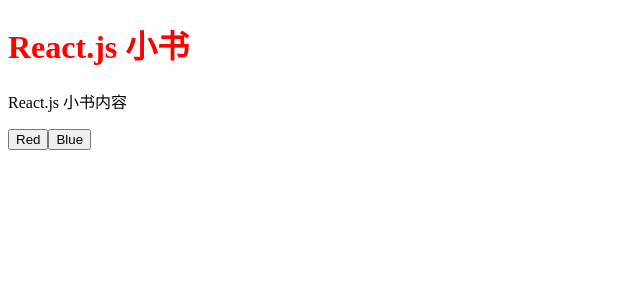
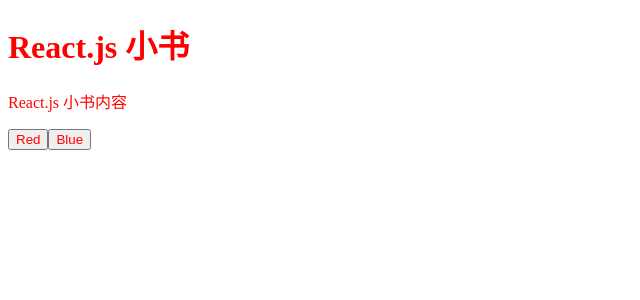
Before and after one commit to CosSalt/make-redux, a React (Create React App) app: page / in a window 1280 px wide. Shown: the top 300 px of the page, without its empty margins (0-640 px from the left). Built offline with nearby package versions, Linux system fonts and the light colour scheme.

Commit message:
增加颜色切换

```diff
--- a/src/Content.js
+++ b/src/Content.js
@@ -3,10 +3,34 @@
 import ThemeSwitch from './ThemeSwitch'
 
 class Content extends Component {
+  static contextTypes = {
+    store: PropTypes.object
+  }
+
+  constructor () {
+    super()
+    this.state = {themeColor: ''}
+  }
+
+  componentWillMount () {
+    this._updateThemeColor()
+    const { store } = this.context
+    store.subscribe(() => this._updateThemeColor())
+  }
+
+  _updateThemeColor () {
+    const {store} = this.context
+    const state = store.getState() || {}
+    const {themeColor} = state
+    this.setState({themeColor})
+  }
+
   render () {
+    const {themeColor: color} = this.state
+    const colorStyle = color ? {color} : null
     return (
       <div>
-        <p>React.js 小书内容</p>
+        <p style={colorStyle}>React.js 小书内容</p>
         <ThemeSwitch />
       </div>
     )
--- a/src/Header.js
+++ b/src/Header.js
@@ -15,10 +15,13 @@
 
   componentWillMount () {
     this._updateThemeColor()
+    const { store } = this.context
+    store.subscribe(() => this._updateThemeColor())
   }
 
   _updateThemeColor () {
     const {store} = this.context
+
     const state = store.getState() || {}
     const {themeColor} = state
     this.setState({themeColor})
--- a/src/ThemeSwitch.js
+++ b/src/ThemeSwitch.js
@@ -2,11 +2,43 @@
 import PropTypes from 'prop-types'
 
 class ThemeSwitch extends Component {
+  static contextTypes = {
+    store: PropTypes.object
+  }
+
+  constructor () {
+    super()
+    this.state = {themeColor: ''}
+  }
+
+  componentWillMount () {
+    this._updateThemeColor()
+    const { store } = this.context
+    store.subscribe(() => this._updateThemeColor())
+  }
+
+  _updateThemeColor () {
+    const {store} = this.context
+    const state = store.getState() || {}
+    const {themeColor} = state
+    this.setState({themeColor})
+  }
+
+  handleSwitchColor (color) {
+    const {store} = this.context
+    store.dispatch({
+      type: 'CHANGE_COLOR',
+      themeColor: color
+    })
+  }
+
   render () {
+    const {themeColor: color} = this.state
+    const colorStyle = color ? {color} : null
     return (
       <div>
-        <button>Red</button>
-        <button>Blue</button>
+        <button style={colorStyle} onClick={()=>this.handleSwitchColor('red')}>Red</button>
+        <button style={colorStyle} onClick={()=>this.handleSwitchColor('blue')}>Blue</button>
       </div>
     )
   }
```
